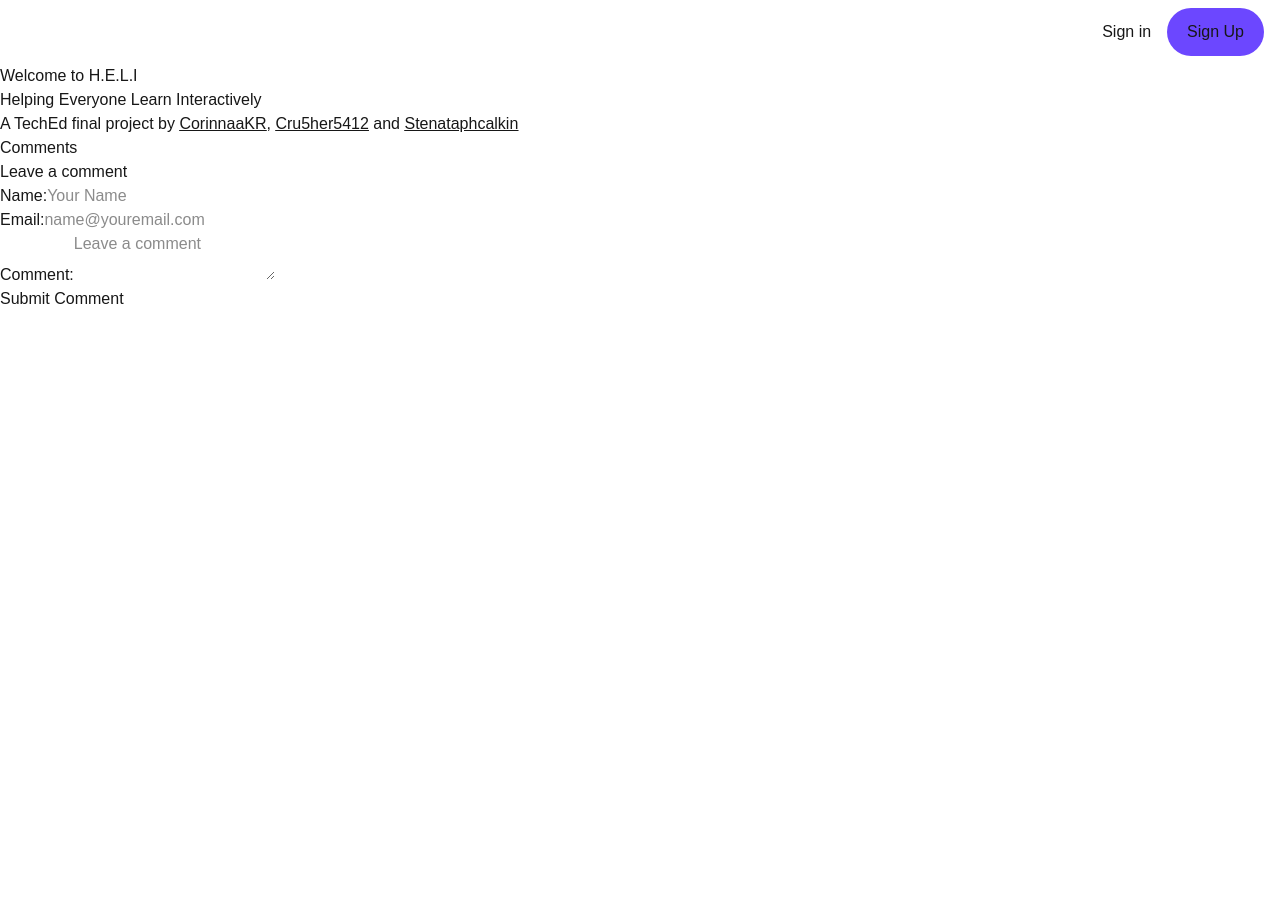
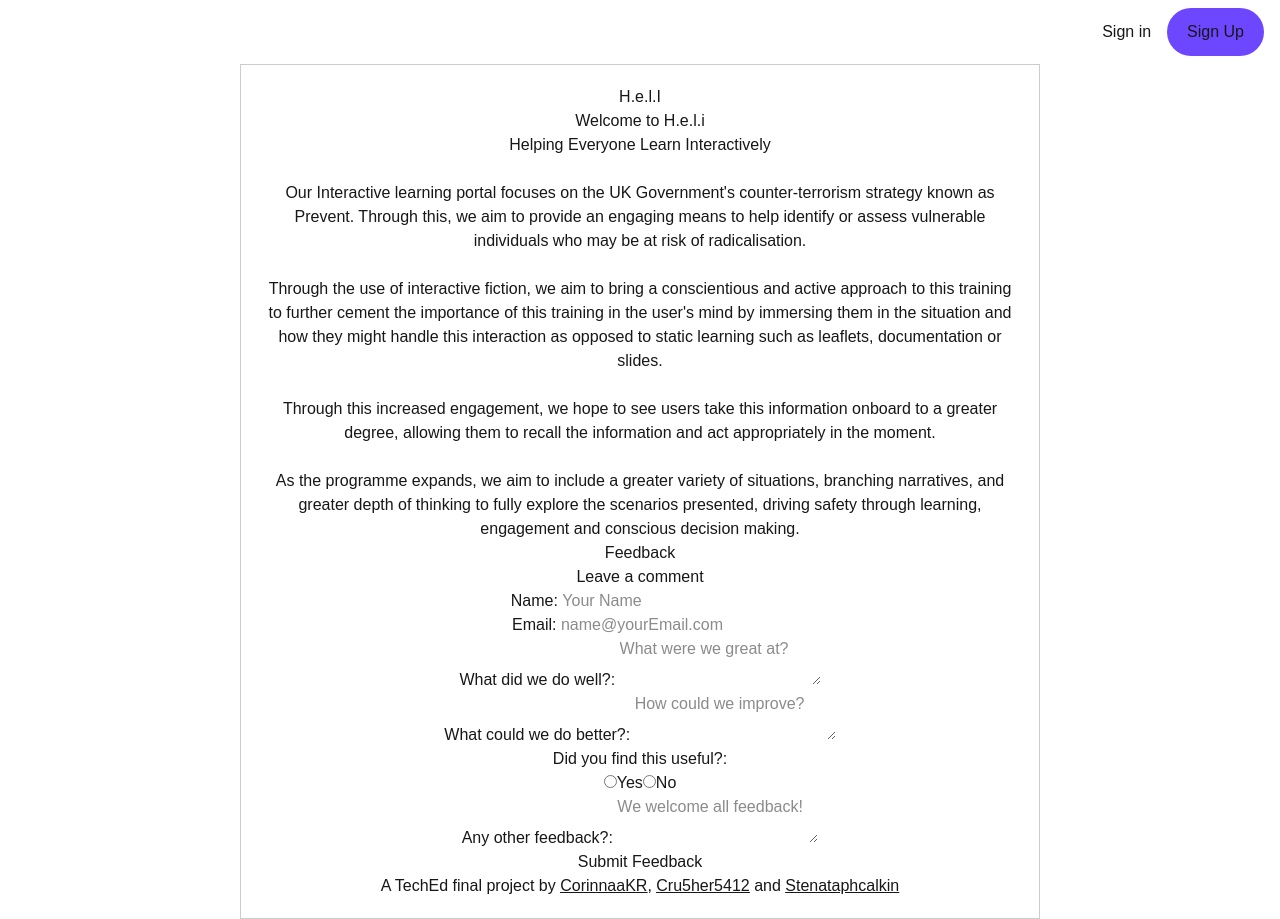
Before and after one commit to CorinnaaKR/WK12-GroupProject, a Next.js app: page / in a window 1280 px wide. Before the commit the page ends 800 px from the top, so only its background shows below. Built offline with nearby package versions, Linux system fonts and the light colour scheme; no server answers.

Commit message:
Home. Comments. Feedback Forms

```diff
--- a/src/app/comments/page.js
+++ b/src/app/comments/page.js
@@ -1,9 +1,16 @@
 import { db } from "@/utils/dbConnection";
 import React from "react";
+import { auth, currentUser } from "@clerk/nextjs/server";
 
 export default function CommentsPage() {
+  const { userId } = auth();
+  if (userId) {
+  }
+
   async function handleCommentSave(formData) {
     "use server";
+
+    const user = await currentUser();
 
     const name = formData.get("commenter_name");
     const email = formData.get("commenter_email");
@@ -17,8 +24,8 @@ export default function CommentsPage() {
 
     try {
       await db.query(
-        `INSERT INTO comments (name, email, comment) VALUES ($1, $2, $3)`,
-        [name, email, comment]
+        `INSERT INTO comments (name, email, comment, users_id) VALUES ($1, $2, $3, $4)`,
+        [name, email, comment, user.id]
       );
     } catch (error) {
       console.error("Error unable to save to database:", error);
--- a/src/app/feedback/page.js
+++ b/src/app/feedback/page.js
@@ -1,105 +1,124 @@
-"use client";
+import { db } from "@/utils/dbConnection";
+import { auth, currentUser } from "@clerk/nextjs/server";
 
-import React, { useState } from "react";
+export default function handleFeedbackSave() {
+  const { userId } = auth();
+  if (userId) {
+  }
 
-export default function FeedbackPage() {
-  const [name, setName] = useState(``);
-  const [email, setEmail] = useState(``);
-  const [comment, setComment] = useState(``);
+  async function handleFeedbackSubmission(formData) {
+    "use server";
 
-  //Form Validation
-  const emailValidity = (email) => {
-    return /\S+@\S+\.\S+/.test(email);
-  };
+    const user = await currentUser();
 
-  const submitForm = (event) => {
-    event.preventDefault();
+    const name = formData.get("nameBox");
+    const email = formData.get("emailBox");
+    const done_well = formData.get("wellBox");
+    const do_better = formData.get("betterBox");
+    const other = formData.get("otherBox");
+    const usefulString = formData.get("foundUseful");
 
-    //Submit data
-    //! NEED TO PUT IN API CALL ONCE ESTABLISHED
-    console.log({ name, email, comment });
+    const useful = usefulString === "true";
 
-    //Clear form
-    setName("");
-    setEmail("");
-    setComment("");
-  };
+    console.log(name);
+    console.log(email);
+    console.log(done_well);
+    console.log(do_better);
+    console.log(other);
+    console.log(usefulString);
+    console.log(useful);
+
+    try {
+      await db.query(
+        `INSERT INTO feedback (name, email, done_well, do_better, other, useful, users_id) VALUES ($1, $2, $3, $4, $5, $6, $7)`,
+        [name, email, done_well, do_better, other, useful, user.id]
+      );
+    } catch (error) {
+      console.error("Error unable to save to database:", error);
+    }
+  }
 
   return (
     <div>
       <h1>Feedback</h1>
       <div>
         <h2>Leave a comment</h2>
-        <form onSubmit={submitForm}>
+        <form action={handleFeedbackSubmission}>
           <div>
-            <label htmlFor="nameBox">Name:</label>
+            <label htmlFor="nameBox">Name: </label>
             <input
               required
+              name="nameBox"
               type="text"
               id="nameBox"
               placeholder="Your Name"
-              value={name}
-              onChange={(event) => setName(event.target.value)}
             />
           </div>
 
           <div>
-            <label htmlFor="emailBox">Email:</label>
+            <label htmlFor="emailBox">Email: </label>
             <input
               required
+              name="emailBox"
               type="email"
               id="emailBox"
-              placeholder="name@youremail.com"
-              value={email}
-              onChange={(event) => setEmail(event.target.value)}
+              placeholder="name@yourEmail.com"
             />
           </div>
 
           <div>
-            <label htmlFor="doneWell">What did we do well?:</label>
+            <label htmlFor="doneWell">What did we do well?: </label>
             <textarea
               required
+              name="wellBox"
               type="text"
               id="wellBox"
               placeholder="What were we great at?"
-              value={comment}
-              onChange={(event) => setComment(event.target.value)}
             />
           </div>
 
           <div>
-            <label htmlFor="doBetter">What could we do better?:</label>
+            <label htmlFor="doBetter">What could we do better?: </label>
             <textarea
               required
+              name="betterBox"
               type="text"
               id="betterBox"
               placeholder="How could we improve?"
-              value={comment}
-              onChange={(event) => setComment(event.target.value)}
             />
           </div>
 
           <div>
-            <label htmlFor="foundUseful">What did you find useful?:</label>
-            <textarea
+            <label>Did you find this useful?:</label>
+            <br />
+
+            <input
+              type="radio"
+              id="useful_yes"
+              name="foundUseful"
+              value="true"
               required
-              type="text"
-              id="usefulBox"
-              placeholder="What was the most useful part?"
-              value={comment}
-              onChange={(event) => setComment(event.target.value)}
             />
+            <label htmlFor="useful_yes">Yes</label>
+
+            <input
+              type="radio"
+              id="useful_no"
+              name="foundUseful"
+              value="false"
+              required
+            />
+            <label htmlFor="useful_no">No</label>
           </div>
 
           <div>
-            <label htmlFor="other">Any other feedback?:</label>
+            <label htmlFor="otherBox">Any other feedback?: </label>
             <textarea
               required
+              name="otherBox"
               type="text"
               id="otherBox"
               placeholder="We welcome all feedback!"
-              value={comment}
-              onChange={(event) => setComment(event.target.value)}
             />
           </div>
 
--- a/src/app/page.js
+++ b/src/app/page.js
@@ -1,8 +1,11 @@
-import CommentsPage from "@/app/comments/page.js";
+// "use client";
+// import CommentsPage from "@/app/comments/page.js";
 import FeedbackPage from "@/app/feedback/page.js";
+import Header from "@/components/Header.jsx";
 import Footer from "@/components/Footer.jsx";
 import { currentUser } from "@clerk/nextjs/server";
 import { db } from "@/utils/dbConnection";
+
 export default async function Home() {
   let currUser;
   currUser = await currentUser();
@@ -19,16 +22,50 @@ export default async function Home() {
     );
   }
   return (
-    <div>
-      <header />
-
-      <h1>Welcome to H.E.L.I</h1>
+    <div
+      style={{
+        textAlign: "center",
+        maxWidth: "800px",
+        margin: "0 auto",
+        padding: "20px",
+        border: "1px solid #ccc",
+      }}
+    >
+      {" "}
+      <Header />
+      <h1>Welcome to H.e.l.i</h1>
       <h2>Helping Everyone Learn Interactively</h2>
-      <p></p>
+      <br />
+      <p>
+        Our Interactive learning portal focuses on the UK Government&apos;s
+        counter-terrorism strategy known as Prevent. Through this, we aim to
+        provide an engaging means to help identify or assess vulnerable
+        individuals who may be at risk of radicalisation.
+      </p>
+      <br />
+      <p>
+        Through the use of interactive fiction, we aim to bring a conscientious
+        and active approach to this training to further cement the importance of
+        this training in the user&apos;s mind by immersing them in the situation
+        and how they might handle this interaction as opposed to static learning
+        such as leaflets, documentation or slides.
+      </p>
+      <br />
+      <p>
+        Through this increased engagement, we hope to see users take this
+        information onboard to a greater degree, allowing them to recall the
+        information and act appropriately in the moment.
+      </p>
+      <br />
+      <p>
+        As the programme expands, we aim to include a greater variety of
+        situations, branching narratives, and greater depth of thinking to fully
+        explore the scenarios presented, driving safety through learning,
+        engagement and conscious decision making.{" "}
+      </p>
+      {/* <CommentsPage /> */}
+      <FeedbackPage />
       <Footer />
-
-      <CommentsPage />
-      {/* <FeedbackPage /> */}
     </div>
   );
 }
--- a/src/components/Header.jsx
+++ b/src/components/Header.jsx
@@ -1,7 +1,10 @@
 export default function Header() {
   return (
     <>
-      <h1>Header</h1>
+      <h1>H.e.l.I</h1>
+      {/* about us */}
+      {/* resources */}
+      {/* story */}
     </>
   );
 }
```
